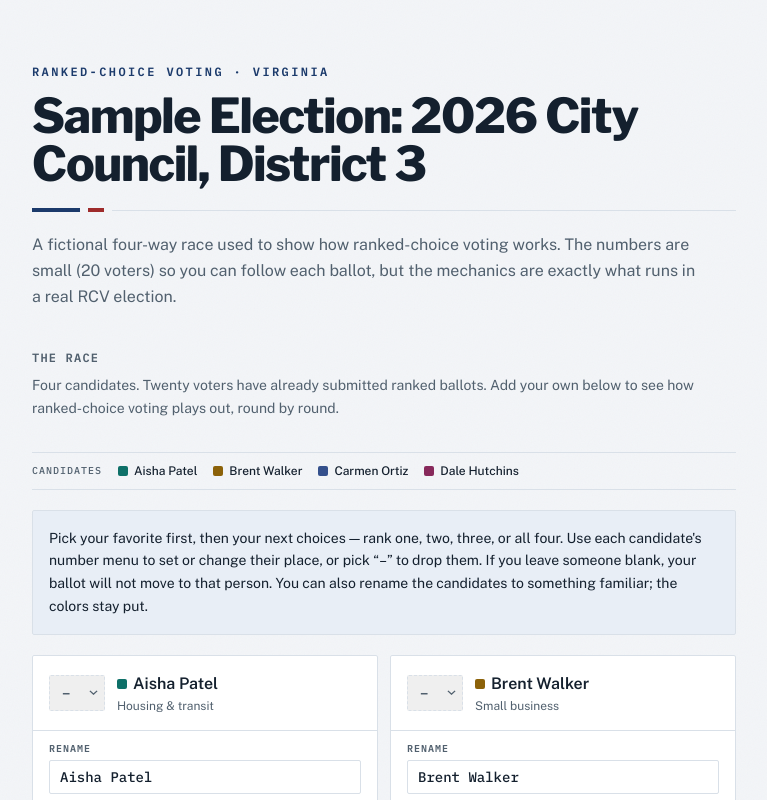
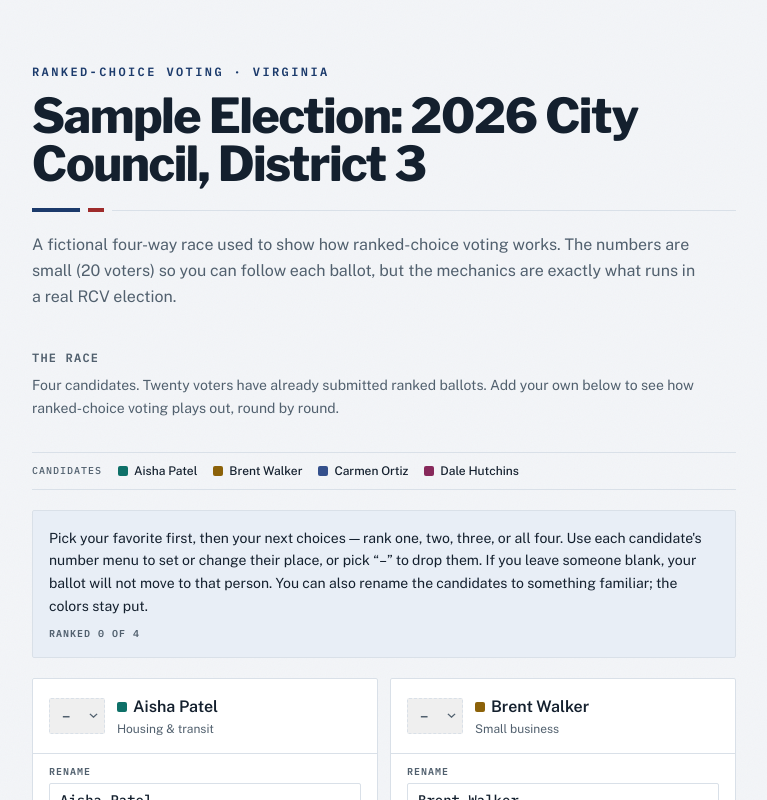
Before and after one commit to jerseycheese/rcv-simulator-va, a Next.js app: page / in a window 1280 px wide. Shown: the top 800 px of the page, without its empty margins (256-1023 px from the left). Built offline with nearby package versions, Linux system fonts and the light colour scheme.

Commit message:
Show ranked count on the ballot form
Surfaces the existing rankedCount as a plain-language status line
("Ranked 2 of 4") so voters can tell how far along they are while
filling out a longer ballot.

Closes #15

```diff
--- a/src/components/Simulator.tsx
+++ b/src/components/Simulator.tsx
@@ -204,6 +204,9 @@ export function Simulator({
           drop them. If you leave someone blank, your ballot will not move to that person. You can
           also rename the candidates to something familiar; the colors stay put.
         </p>
+        <p className="rcv-ranked-status mt-2 font-mono text-[0.625rem] font-semibold uppercase tracking-widest text-ink-soft">
+          Ranked {rankedCount} of {candidates.length}
+        </p>
       </section>
 
       <ol className="rcv-candidate-choices grid grid-cols-1 gap-3 sm:grid-cols-2">
```
